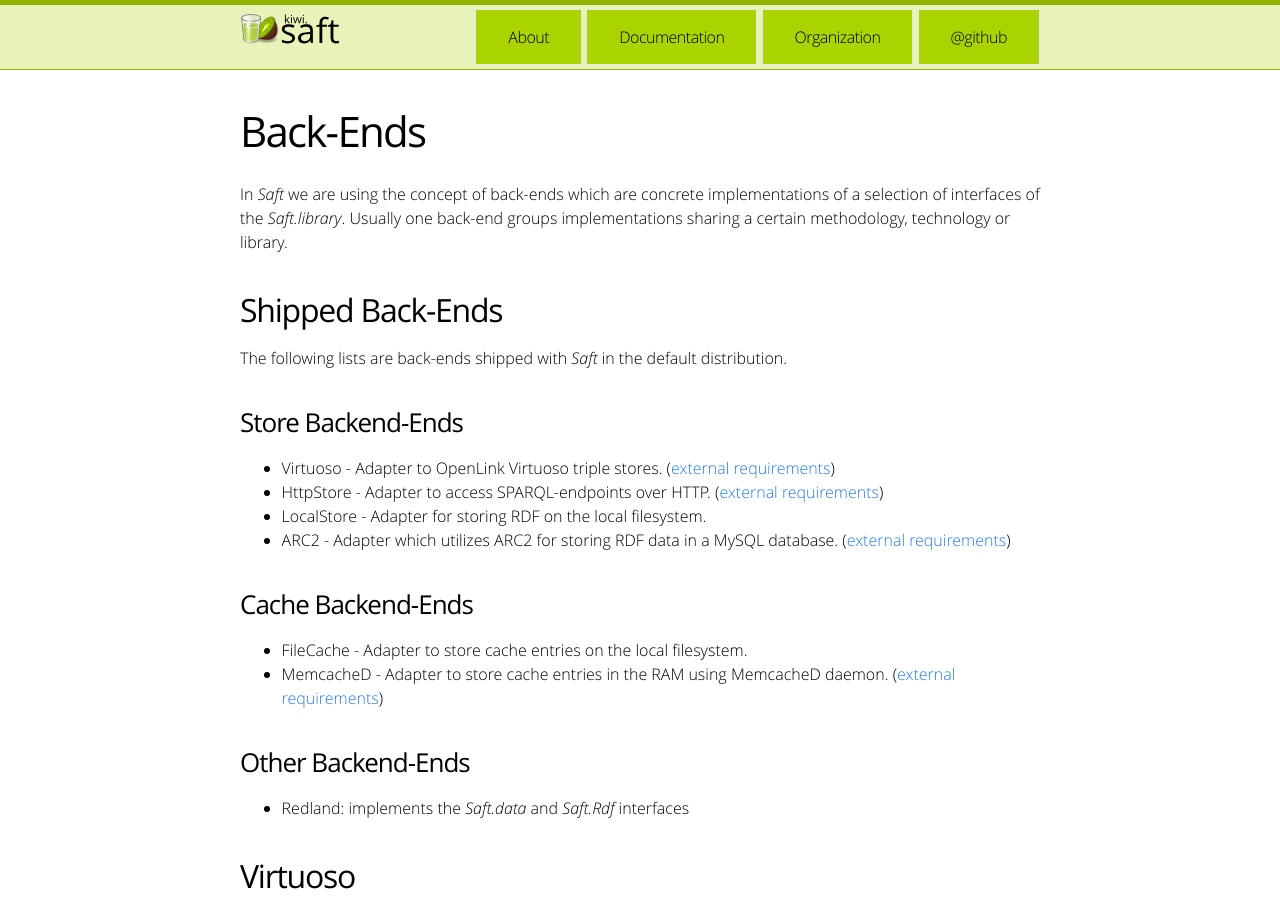
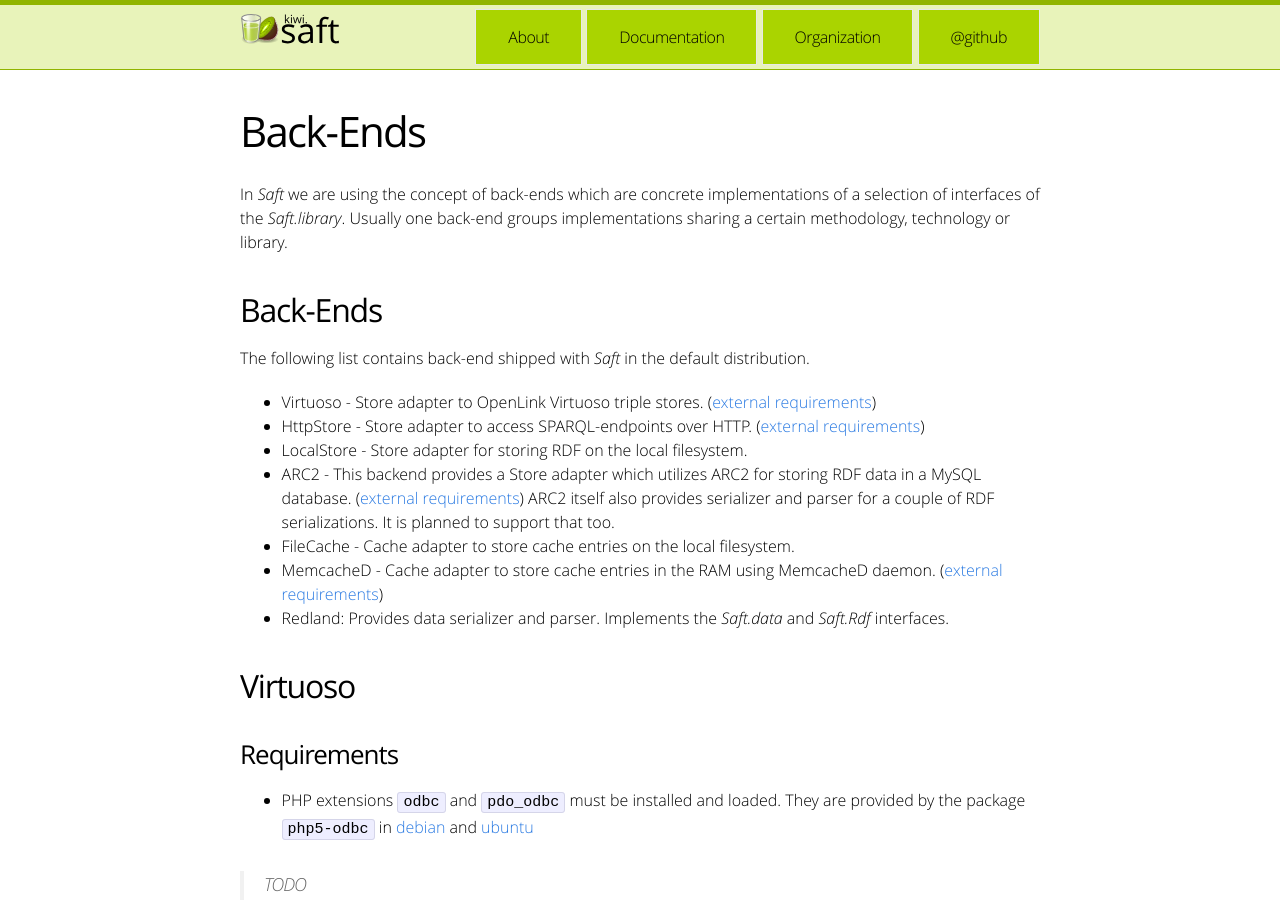
Before and after one commit to SaftIng/safting.github.io, a Jekyll site: the page built from doc/phpframework/backends.md, in a window 1280 px wide and 900 px high. Built offline with Jekyll 4.4.1, drawn with Linux system fonts in a browser that asks for light colours.

Commit message:
Update backends.md

```diff
--- a/doc/phpframework/backends.md
+++ b/doc/phpframework/backends.md
@@ -5,25 +5,17 @@ title: Back-Ends
 
 In _Saft_ we are using the concept of back-ends which are concrete implementations of a selection of interfaces of the _Saft.library_. Usually one back-end groups implementations sharing a certain methodology, technology or library.
 
-## Shipped Back-Ends
+## Back-Ends
 
-The following lists are back-ends shipped with _Saft_ in the default distribution.
+The following list contains back-end shipped with _Saft_ in the default distribution.
 
-### Store Backend-Ends
-
-- Virtuoso - Adapter to OpenLink Virtuoso triple stores. ([external requirements](#virtuoso))
-- HttpStore - Adapter to access SPARQL-endpoints over HTTP. ([external requirements](#httpstore))
-- LocalStore - Adapter for storing RDF on the local filesystem.
-- ARC2 - Adapter which utilizes ARC2 for storing RDF data in a MySQL database. ([external requirements](#arc2))
-
-### Cache Backend-Ends
-
-- FileCache - Adapter to store cache entries on the local filesystem.
-- MemcacheD - Adapter to store cache entries in the RAM using MemcacheD daemon. ([external requirements](#memcached))
-
-### Other Backend-Ends
-
-- Redland: implements the _Saft.data_ and _Saft.Rdf_ interfaces
+- Virtuoso - Store adapter to OpenLink Virtuoso triple stores. ([external requirements](#virtuoso))
+- HttpStore - Store adapter to access SPARQL-endpoints over HTTP. ([external requirements](#httpstore))
+- LocalStore - Store adapter for storing RDF on the local filesystem.
+- ARC2 - This backend provides a Store adapter which utilizes ARC2 for storing RDF data in a MySQL database. ([external requirements](#arc2)) ARC2 itself also provides serializer and parser for a couple of RDF serializations. It is planned to support that too.
+- FileCache - Cache adapter to store cache entries on the local filesystem.
+- MemcacheD - Cache adapter to store cache entries in the RAM using MemcacheD daemon. ([external requirements](#memcached))
+- Redland: Provides data serializer and parser. Implements the _Saft.data_ and _Saft.Rdf_ interfaces.
 
 ## Virtuoso
 
```
